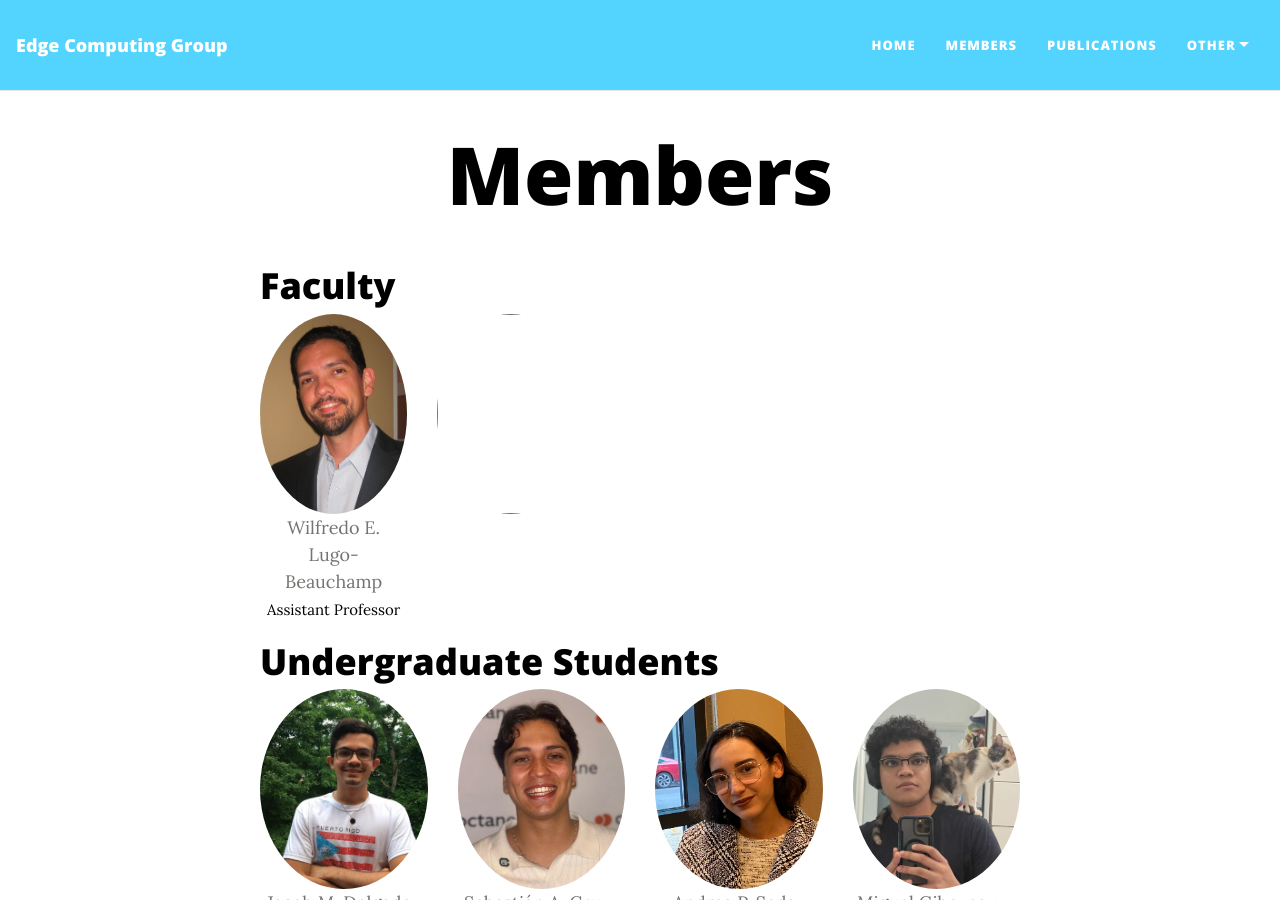
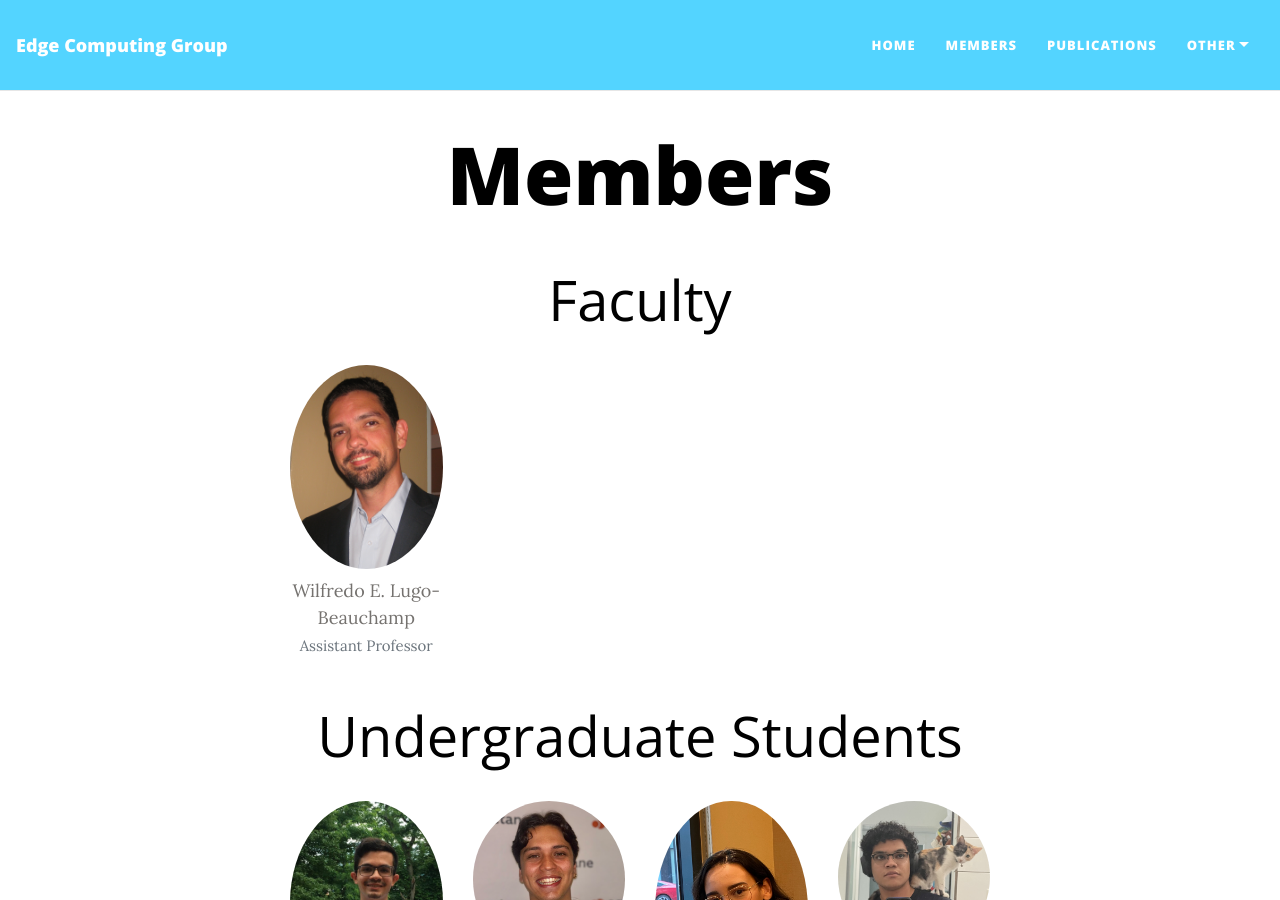
Before and after one commit to edge-computing-upr/web, a Jekyll site: the page built from pages/members.md, in a window 1280 px wide and 900 px high. Built offline with Jekyll 4.4.1, drawn with Linux system fonts in a browser that asks for light colours.

Commit message:
Members page fix

```diff
--- a/pages/members.md
+++ b/pages/members.md
@@ -4,61 +4,48 @@
 slim: true
 ---
 
-
-<div class="row">
+<div class="container">
     {% for big_group in site.data.members %}
-        <div class="w-100"></div>
-            {% if big_group.website %}
-                <a target="_blank" href="{{big_group.website}}"><h1>{{ big_group.name }}</h1></a>
-            {% else %}
-                <h1>{{ big_group.name }}</h1>
-            {% endif %}
-        <div class="w-100"></div>
+        <div class="row">
+            <div class="col-12 text-center">
+                {% if big_group.website %}
+                    <a target="_blank" href="{{ big_group.website }}"><h1 class="display-4">{{ big_group.name }}</h1></a>
+                {% else %}
+                    <h1 class="display-4">{{ big_group.name }}</h1>
+                {% endif %}
+            </div>
+        </div>
         {% for group in big_group.list %}
-            {% if group.list.size > 0 %}
+            <div class="row mt-4">
                 {% if group.name %}
-                    <div class="w-100"></div>
-                    {% if group.website %}
-                        <a target="_blank" href="{{group.website}}"><h2>{{ group.name }}</h2></a>
-                    {% else %}
-                        <h2>{{ group.name }}</h2>
-                    {% endif %}
-                    <div class="w-100"></div>
+                    <div class="col-12 text-center">
+                        {% if group.website %}
+                            <a target="_blank" href="{{ group.website }}"><h2 class="h4">{{ group.name }}</h2></a>
+                        {% else %}
+                            <h2 class="h4">{{ group.name }}</h2>
+                        {% endif %}
+                    </div>
                 {% endif %}
-                {% if group.full %}
-                  <div class="row">
-                      {% for member in group.list %}
-                          <div class="col-xl-3 col-lg-3 col-md-4 text-center col-sm-6 col-xs-6">
-                              <a target="_blank" href="{{member.website}}">
-                                  <img class="img-circle" src="{{member.image}}" alt="{{member.alt}}">
-                              </a>
-                              {% if member.website %}
-                                  <a target="_blank" href="{{member.website}}">{{member.name}}</a>
-                              {% else %}
-                                  {{member.name}}
-                              {% endif %}
-                              {% if member.role %}
-                                  <br><span style="font-size: smaller;">{{member.role}}</span>
-                              {% endif %}
-                              <!--{% if member.coadvisor %}
-                                  <br>Co-advised by <a target="_blank" href="{{member.coadvisorweb}}">{{member.coadvisor}}</a>
-                              {% endif %}-->
-                          </div>
-                      {% endfor %}
-                  </div>
-                {% else %}
-                   <ul>
-                        {% for member in group.list %}
+            </div>
+            <div class="row">
+                {% for member in group.list %}
+                    <div class="col-xl-3 col-lg-4 col-md-6 col-sm-6 col-12 text-center mb-4">
+                        <a target="_blank" href="{{ member.website }}">
+                            <img class="img-fluid rounded-circle" src="{{ member.image }}" alt="{{ member.alt }}">
+                        </a>
+                        <div class="mt-2">
                             {% if member.website %}
-                                <li><a target="_blank" href="{{member.website}}"> {{member.name}} {% if member.new_role %} {{member.new_role}} {% endif %} </a></li>
+                                <a target="_blank" href="{{ member.website }}">{{ member.name }}</a>
                             {% else %}
-                                <li><a> {{member.name}} {% if member.new_role %} {{member.new_role}} {% endif %} </a></li>
+                                {{ member.name }}
                             {% endif %}
-                        {% endfor %}
-                    </ul>
-                {% endif %}
-                <br>
-            {% endif %}
+                            {% if member.role %}
+                                <br><span class="text-muted" style="font-size: smaller;">{{ member.role }}</span>
+                            {% endif %}
+                        </div>
+                    </div>
+                {% endfor %}
+            </div>
         {% endfor %}
     {% endfor %}
 </div>
```
